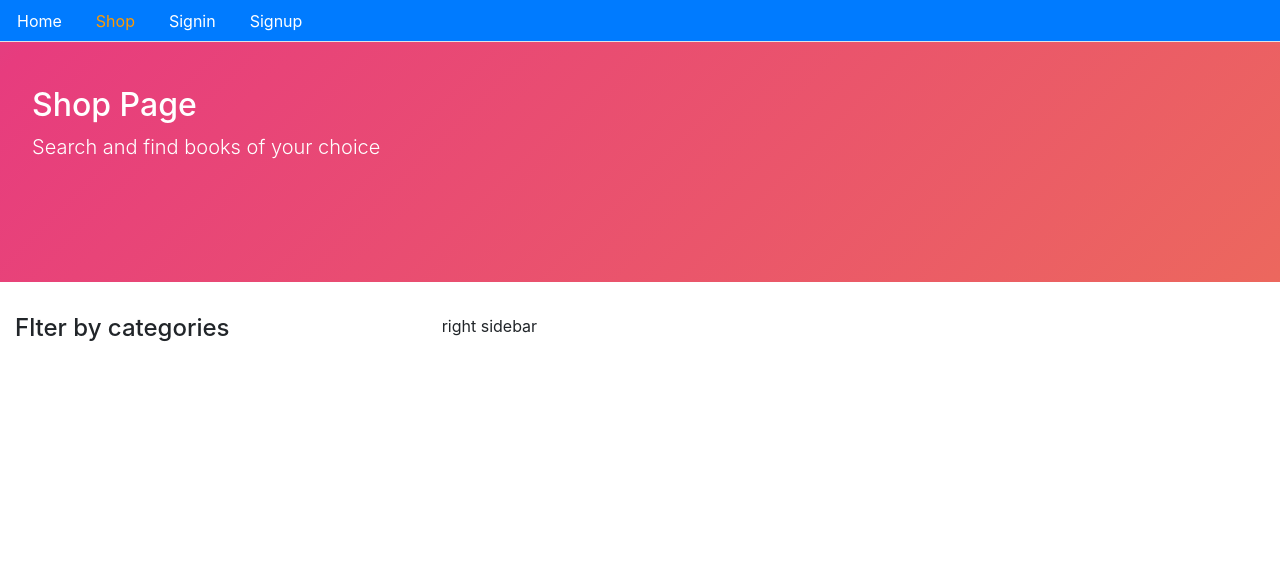
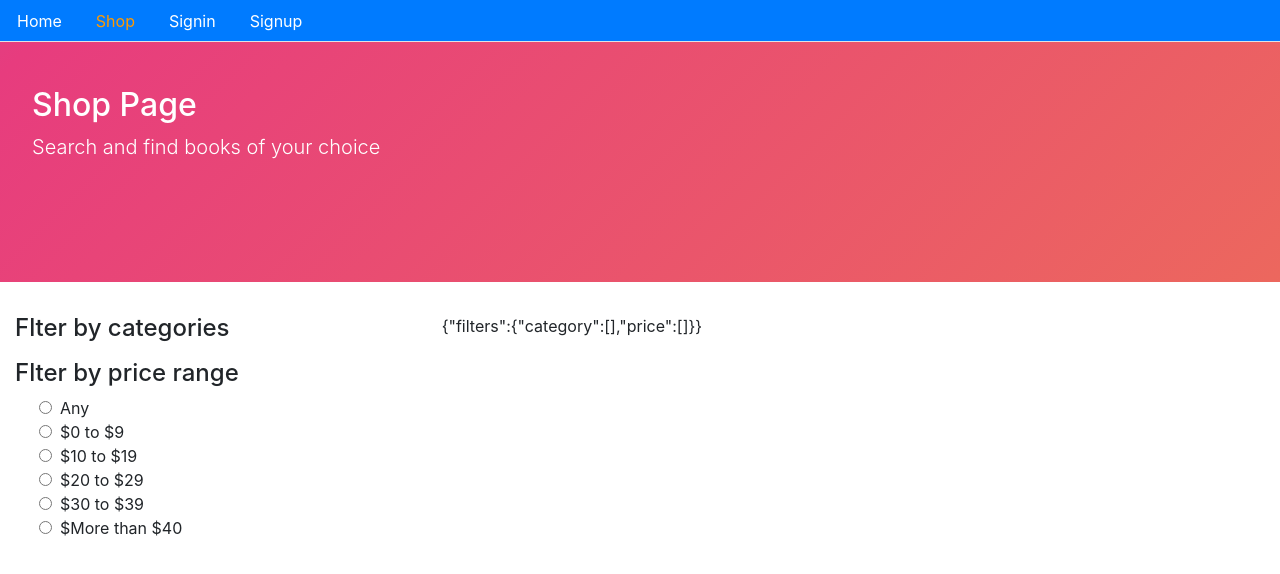
Before and after one commit to svanardenne/mern-stack-ecommerce-app-front, a React (Create React App) app: page /shop in a window 1280 px wide. Shown: the top 574 px of the page. Built offline with nearby package versions, Linux system fonts and the light colour scheme; no server answers.

Commit message:
Added controlled checkboxes whose labels are retrieved from the backend

```diff
--- a/src/core/Checkbox.js
+++ b/src/core/Checkbox.js
@@ -1,6 +1,6 @@
 import React, { useState, useEffect } from "react";
 
-const Checkbox = ({ categories }) => {
+const Checkbox = ({ categories, handleFilters }) => {
   const [checked, setChecked] = useState([]);
 
   const handleToggle = (c) => () => {
@@ -14,8 +14,9 @@
     } else {
       newCheckedCategoryId.splice(currentCategoryIndex, 1);
     }
-    console.log(newCheckedCategoryId);
+    // console.log(newCheckedCategoryId);
     setChecked(newCheckedCategoryId);
+    handleFilters(newCheckedCategoryId);
   };
 
   return categories.map((c, i) => (
--- /dev/null
+++ b/src/core/RadioBox.js
@@ -0,0 +1,23 @@
+import React, { useState, useEffect } from "react";
+
+const RadioBox = ({ prices }) => {
+  const [value, setValue] = useState(0);
+
+  const handleChange = () => {
+    //
+  };
+
+  return prices.map((p, i) => (
+    <div key={i}>
+      <input
+        onChange={handleChange}
+        value={`${p._id}`}
+        type="radio"
+        className="mr-2 ml-4"
+      />
+      <label className="form-check-label">{p.name}</label>
+    </div>
+  ));
+};
+
+export default RadioBox;
--- a/src/core/Shop.js
+++ b/src/core/Shop.js
@@ -2,9 +2,14 @@
 import Layout from "./Layout";
 import Card from "./Card";
 import Checkbox from "./Checkbox";
+import RadioBox from "./RadioBox";
 import { getCategories } from "./apiCore";
+import { prices } from "./fixedPrices";
 
 const Shop = () => {
+  const [myFilters, setMyFilters] = useState({
+    filters: { category: [], price: [] },
+  });
   const [categories, setCategories] = useState([]);
   const [error, setError] = useState(false);
 
@@ -23,6 +28,15 @@
     init();
   }, []);
 
+  // passed to Checkbox.js as props to fetch
+  // filter array created by checkboxes
+  const handleFilters = (filters, filterBy) => {
+    // console.log("SHOP", filters, filterBy);
+    const newFilters = { ...myFilters };
+    newFilters.filters[filterBy] = filters;
+    setMyFilters(newFilters);
+  };
+
   return (
     <Layout
       title="Shop Page"
@@ -33,10 +47,21 @@
         <div className="col-4">
           <h4>Flter by categories</h4>
           <ul>
-            <Checkbox categories={categories} />
+            <Checkbox
+              handleFilters={(filters) => handleFilters(filters, "category")}
+              categories={categories}
+            />
           </ul>
+
+          <h4>Flter by price range</h4>
+          <div>
+            <RadioBox
+              handleFilters={(filters) => handleFilters(filters, "price")}
+              prices={prices}
+            />
+          </div>
         </div>
-        <div className="col-8">right sidebar</div>
+        <div className="col-8">{JSON.stringify(myFilters)}</div>
       </div>
     </Layout>
   );
--- /dev/null
+++ b/src/core/fixedPrices.js
@@ -0,0 +1,32 @@
+export const prices = [
+  {
+    _id: 0,
+    name: "Any",
+    array: [],
+  },
+  {
+    _id: 1,
+    name: "$0 to $9",
+    array: [0, 9],
+  },
+  {
+    _id: 2,
+    name: "$10 to $19",
+    array: [10, 19],
+  },
+  {
+    _id: 3,
+    name: "$20 to $29",
+    array: [20, 29],
+  },
+  {
+    _id: 4,
+    name: "$30 to $39",
+    array: [30, 39],
+  },
+  {
+    _id: 5,
+    name: "$More than $40",
+    array: [40, 500],
+  },
+];
```
